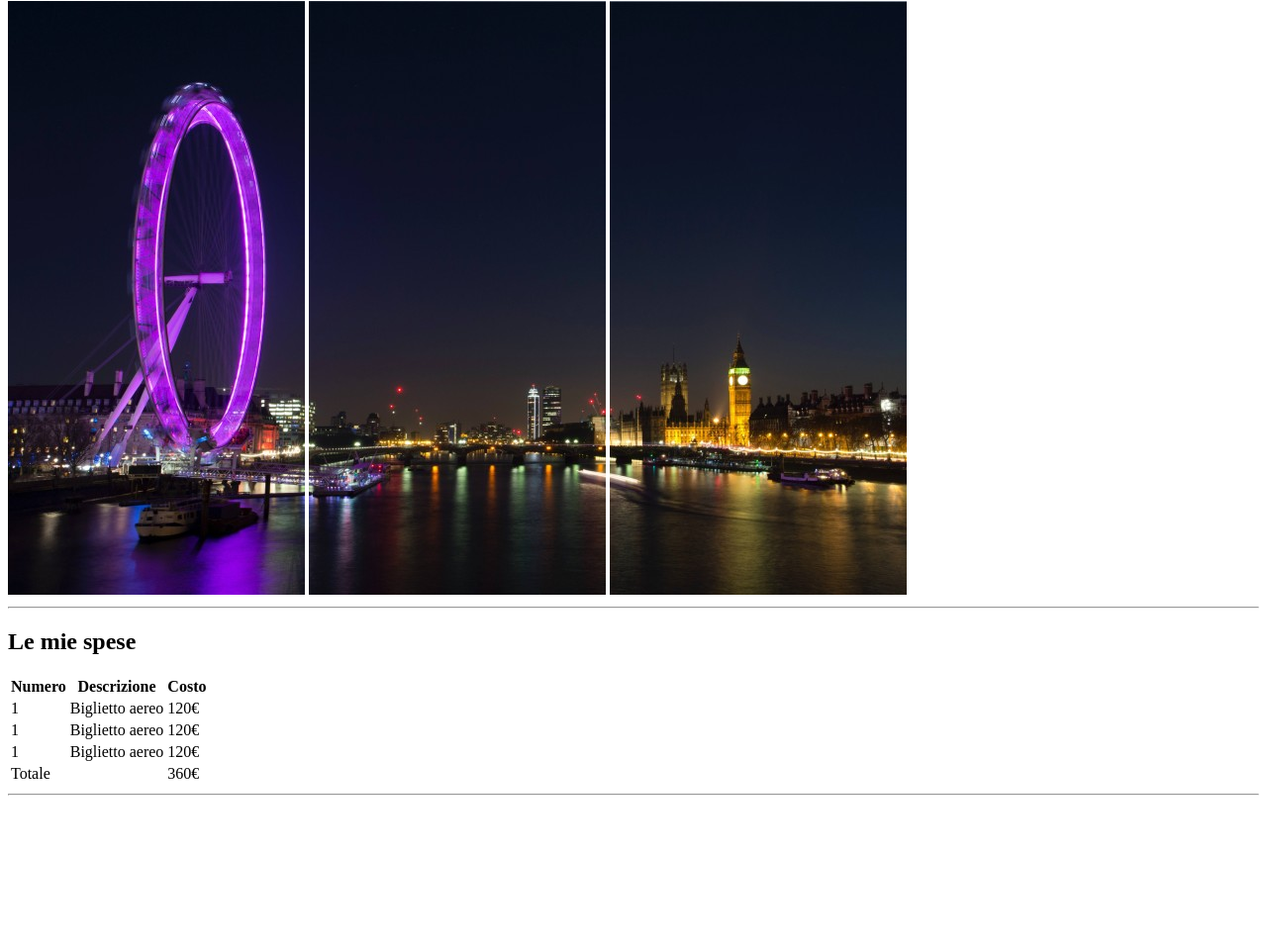
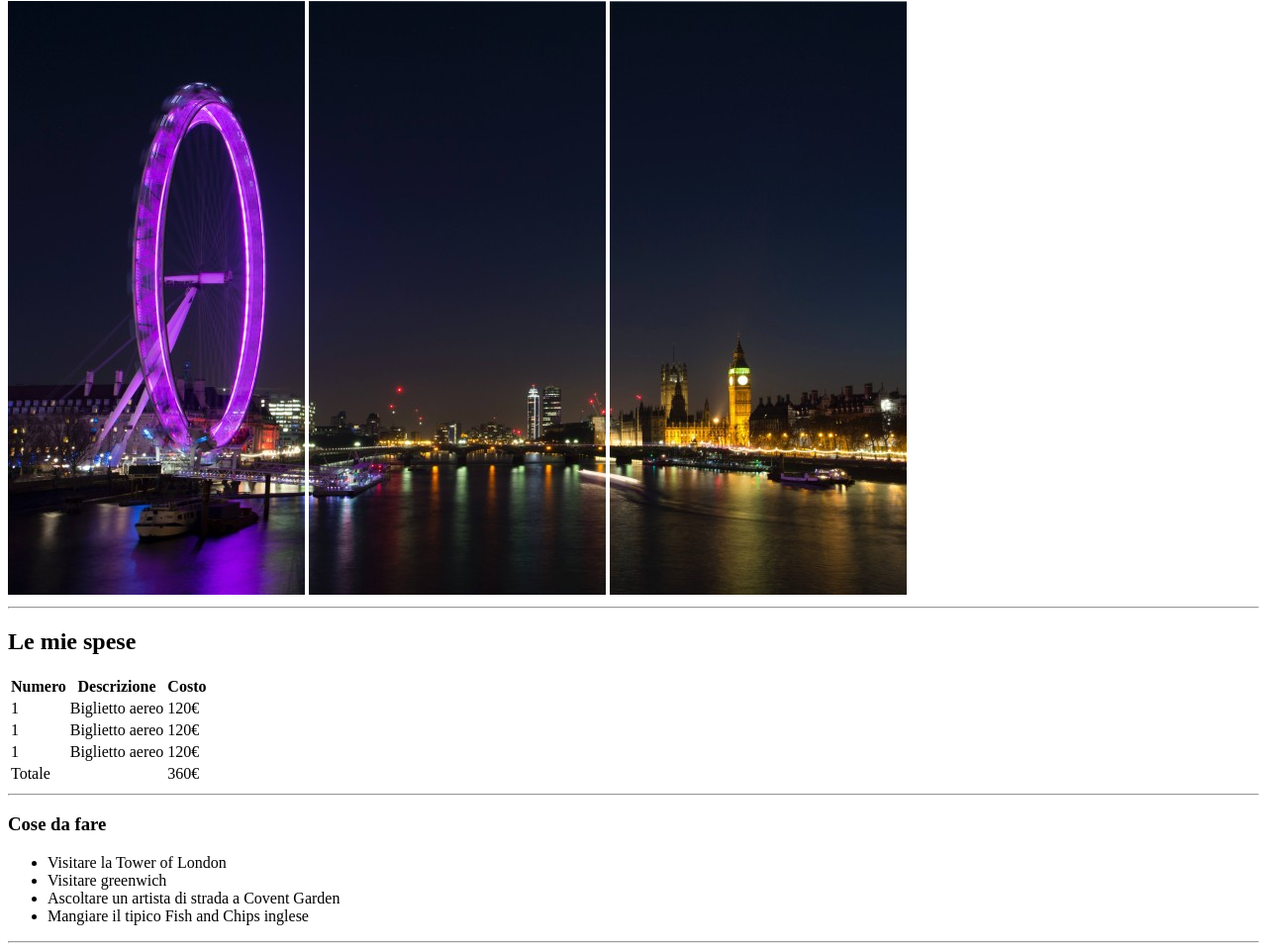
Before and after one commit to Levva01/html-london-trip, a plain HTML site: page index.html in a window 1280 px wide. Shown: the part 79-1040 px from the top of the page at 99% size. Before the commit the page ends 891 px from the top, so only its background shows below. Drawn offline with Linux system fonts and the light colour scheme.

Commit message:
Section "Cose da fare" completata

```diff
--- a/index.html
+++ b/index.html
@@ -64,7 +64,16 @@
         <!-- Fine sezione "Le mie spese" -->
 
         <!-- Inizio sezione "Cose da fare" -->
-        <section></section>
+        <section>
+            <h3>Cose da fare</h3>
+            <ul>
+                <li>Visitare la Tower of London</li>
+                <li>Visitare greenwich</li>
+                <li>Ascoltare un artista di strada a Covent Garden</li>
+                <li>Mangiare il tipico Fish and Chips inglese</li>
+            </ul>
+            <hr>
+        </section>
         <!-- Fine sezione "Cose da fare" -->
 
         <!-- Inizio sezione "Info Utili" -->
```
